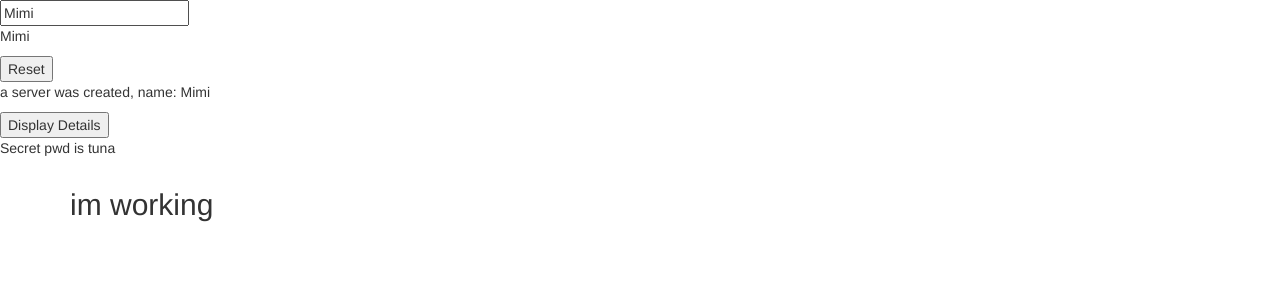
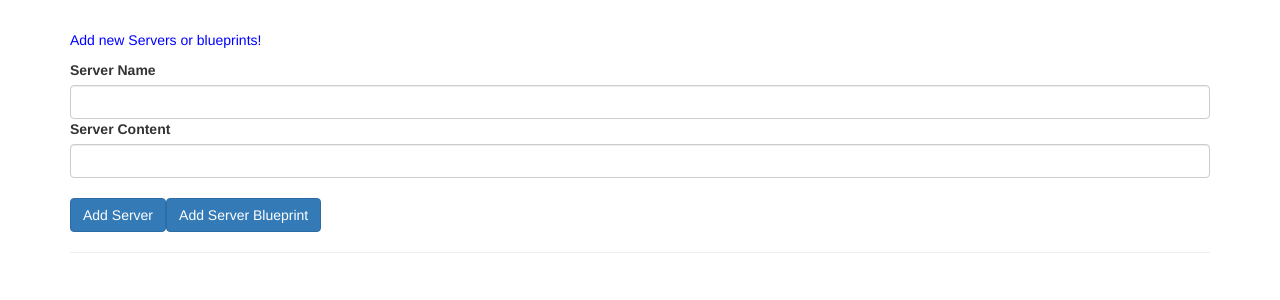
Before and after one commit to changchanglccc/Angular-The-Complete-Guide, an Angular app: page / in a window 1280 px wide. Shown: the top 300 px of the page. Built offline with nearby package versions, Linux system fonts and the light colour scheme.

Commit message:
chore: [63] Module introduction code update

```diff
--- a/src/app/app.component.css
+++ b/src/app/app.component.css
@@ -0,0 +1,7 @@
+.container {
+  margin-top: 30px;
+}
+
+p {
+  color: blue;
+}
--- a/src/app/app.component.html
+++ b/src/app/app.component.html
@@ -1,21 +1,34 @@
-<input type="text" [(ngModel)]="userName" />
-<p>{{ userName }}</p>
-
-<button [disabled]="!userName" (click)="onResetUserName()">Reset</button>
-
-<p *ngIf="serverCreated; else noServer">
-  a server was created, name: {{ userName }}
-</p>
-<ng-template #noServer>
-  <p>no server was created!</p>
-</ng-template>
-
-<app-servers></app-servers>
-
 <div class="container">
   <div class="row">
-    <div class="col-md-12">
-      <h2>im working</h2>
+    <div class="col-xs-12">
+      <p>Add new Servers or blueprints!</p>
+      <label>Server Name</label>
+      <input type="text" class="form-control" [(ngModel)]="newServerName">
+      <label>Server Content</label>
+      <input type="text" class="form-control" [(ngModel)]="newServerContent">
+      <br>
+      <button
+        class="btn btn-primary"
+        (click)="onAddServer()">Add Server</button>
+      <button
+        class="btn btn-primary"
+        (click)="onAddBlueprint()">Add Server Blueprint</button>
+    </div>
+  </div>
+  <hr>
+  <div class="row">
+    <div class="col-xs-12">
+      <div
+        class="panel panel-default"
+        *ngFor="let element of serverElements">
+        <div class="panel-heading">{{ element.name }}</div>
+        <div class="panel-body">
+          <p>
+            <strong *ngIf="element.type === 'server'" style="color: red">{{ element.content }}</strong>
+            <em *ngIf="element.type === 'blueprint'">{{ element.content }}</em>
+          </p>
+        </div>
+      </div>
     </div>
   </div>
 </div>
--- a/src/app/app.component.ts
+++ b/src/app/app.component.ts
@@ -3,15 +3,26 @@
 @Component({
   selector: 'app-root',
   templateUrl: './app.component.html',
-  styleUrls: ['./app.component.css'],
+  styleUrls: ['./app.component.css']
 })
 export class AppComponent {
-  userName = 'Mimi';
+  serverElements = [];
+  newServerName = '';
+  newServerContent = '';
 
-  serverCreated = true;
+  onAddServer() {
+    this.serverElements.push({
+      type: 'server',
+      name: this.newServerName,
+      content: this.newServerContent
+    });
+  }
 
-  onResetUserName(): void {
-    this.userName = '';
-    this.serverCreated = false;
+  onAddBlueprint() {
+    this.serverElements.push({
+      type: 'blueprint',
+      name: this.newServerName,
+      content: this.newServerContent
+    });
   }
 }
```
Also changed, not shown: src/app/app.module.ts (+9 -5 lines).
